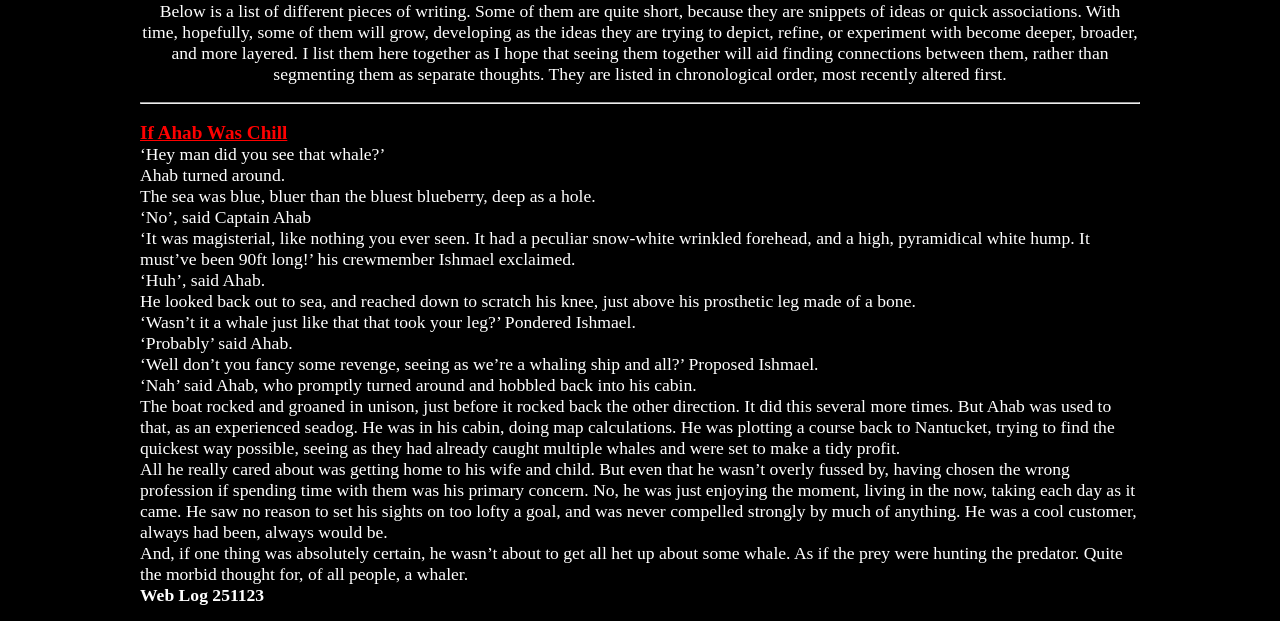
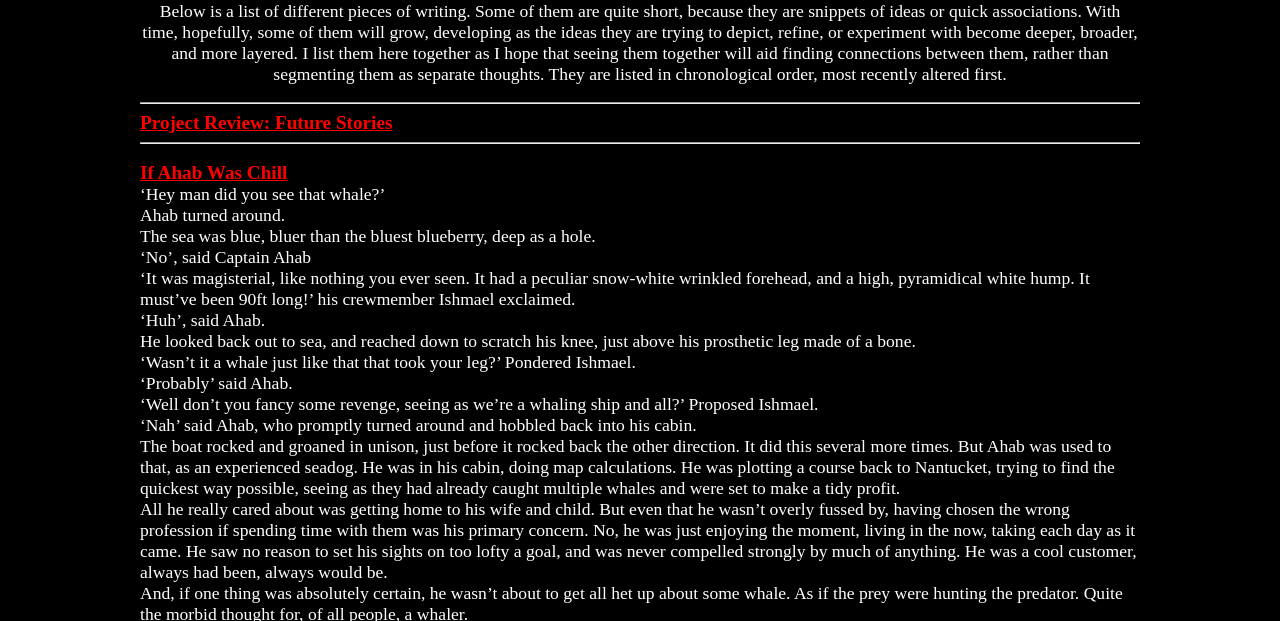
Before and after one commit to kurtis-blender/ObjectMassFlow.Net-main, a plain HTML site: page Pages/Words/words.html in a window 1280 px wide. Shown: the part 169-790 px from the top of the page. Drawn offline with Linux system fonts and the light colour scheme; a web font is replaced by a local one.

Commit message:
WebLog6Add

```diff
--- a/Pages/Words/words.html
+++ b/Pages/Words/words.html
@@ -31,7 +31,8 @@
             They are listed in chronological order, most recently altered first.
         </p>
         <hr>
-
+<a href="Pieces/Web Logs/25.11/Web Log 251130.html"><strong class="piecetitle">Project Review: Future Stories</strong></a>
+<hr>
         <p class="piece">
 <a href="Pieces/Web Logs/25.11/Web Log 251123.html"><strong class="piecetitle">If Ahab Was Chill</strong></a>
     <br>‘Hey man did you see that whale?’
```
